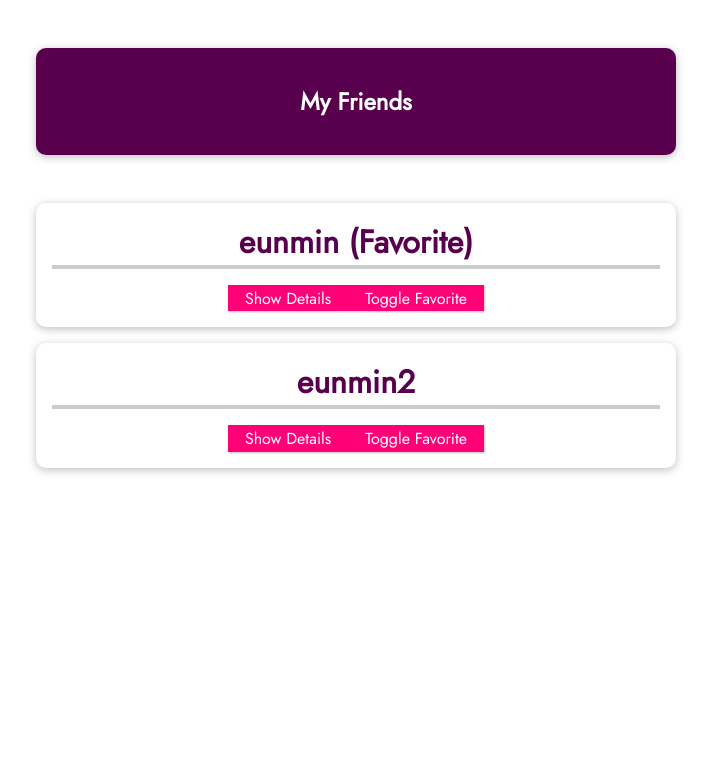
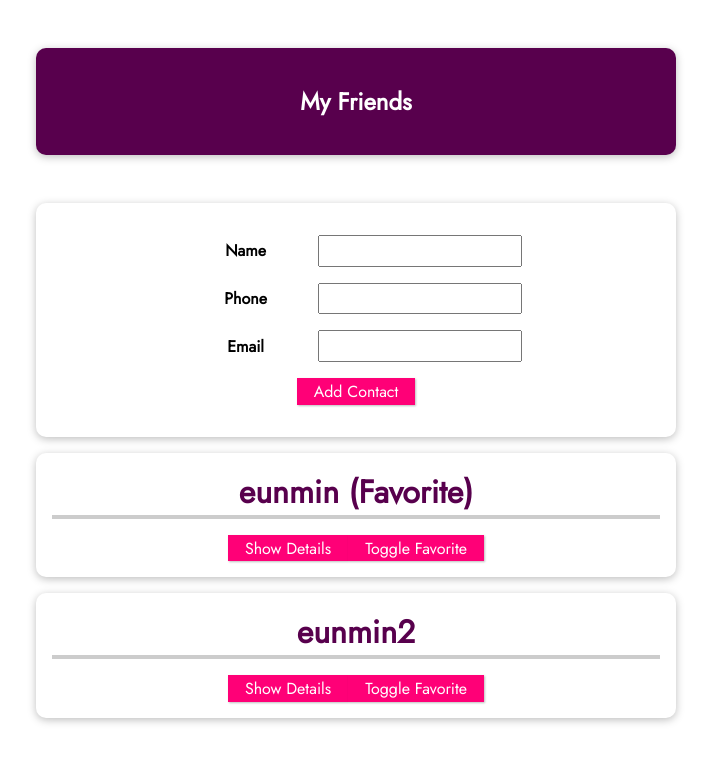
Before and after one commit to babyazalea/vue-first-app, a Vue app: page / in a window 1280 px wide. Shown: the top 762 px of the page, without its empty margins (284-995 px from the left). Built offline with nearby package versions, Linux system fonts and the light colour scheme.

Commit message:
using emits & created NewFriend-Component

```diff
--- a/src/App.vue
+++ b/src/App.vue
@@ -3,6 +3,7 @@
     <header>
       <h1>My Friends</h1>
     </header>
+    <new-friend></new-friend>
     <ul>
       <friend-contact
         v-for="friend in friends"
@@ -20,8 +21,9 @@
 
 <script>
 import FriendContact from "./components/FriendContact.vue";
+import NewFriend from "./components/NewFriend.vue";
 export default {
-  components: { FriendContact },
+  components: { FriendContact, NewFriend },
   data() {
     return {
       friends: [
@@ -86,7 +88,8 @@
   list-style: none;
 }
 
-#app li {
+#app li,
+#app form {
   box-shadow: 0 2px 8px rgba(0, 0, 0, 0.26);
   margin: 1rem auto;
   border-radius: 10px;
@@ -119,4 +122,18 @@
   border-color: #ec3169;
   box-shadow: 1px 1px 4px rgba(0, 0, 0, 0.26);
 }
+
+#app input {
+  font: inherit;
+  padding: 0.15rem;
+}
+#app label {
+  font-weight: bold;
+  margin-right: 1rem;
+  width: 7rem;
+  display: inline-block;
+}
+#app form div {
+  margin: 1rem 0;
+}
 </style>
--- a/src/components/FriendContact.vue
+++ b/src/components/FriendContact.vue
@@ -43,6 +43,17 @@
       // },
     },
   },
+  emits: ["toggle-favorite"],
+  // emits: {
+  //   "toggle-favorite": function(id) {
+  //     if (id) {
+  //       return true;
+  //     } else {
+  //       console.warn("Id is missing");
+  //       return false;
+  //     }
+  //   },
+  // },
   data() {
     return {
       detailsAreVisible: false,
--- /dev/null
+++ b/src/components/NewFriend.vue
@@ -0,0 +1,23 @@
+<template>
+  <form>
+    <div>
+      <label>Name</label>
+      <input type="text" />
+    </div>
+    <div>
+      <label>Phone</label>
+      <input type="tel" />
+    </div>
+    <div>
+      <label>Email</label>
+      <input type="email" />
+    </div>
+    <div>
+      <button>Add Contact</button>
+    </div>
+  </form>
+</template>
+
+<script>
+export default {};
+</script>
--- a/src/main.js
+++ b/src/main.js
@@ -2,9 +2,11 @@
 
 import App from "./App.vue";
 import FriendContact from "./components/FriendContact.vue";
+import NewFriend from "./components/NewFriend.vue";
 
 const app = createApp(App);
 
 app.component("friend-contact", FriendContact);
+app.component("new-friend", NewFriend);
 
 app.mount("#app");
```
